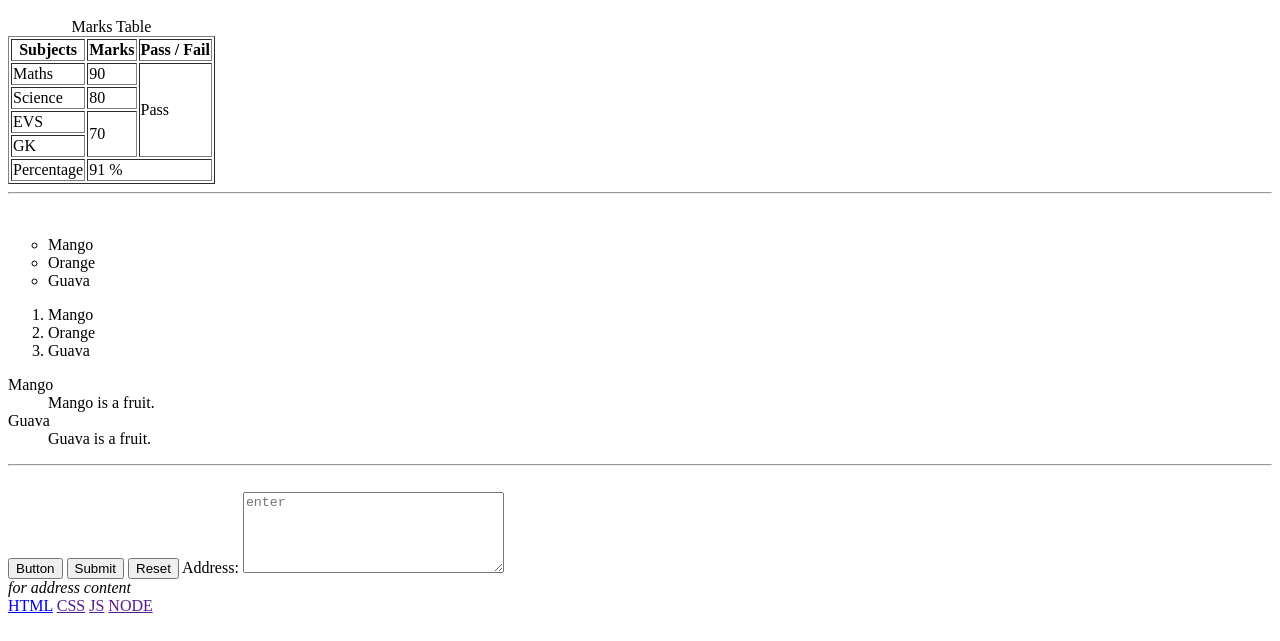
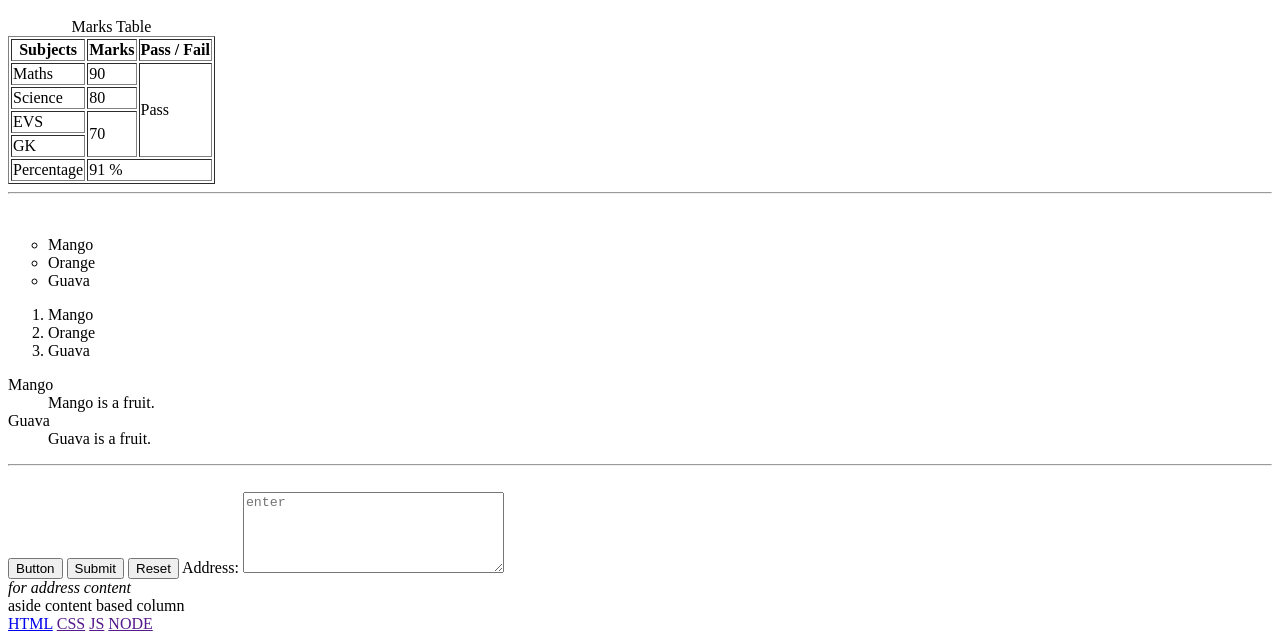
Before and after one commit to swapnil-meshram-09/html, a plain HTML site: page index.html in a window 1280 px wide. Shown: the part 6374-7015 px from the top of the page. Drawn offline with Linux system fonts and the light colour scheme.

Commit message:
new changes

```diff
--- a/index.html
+++ b/index.html
@@ -164,7 +164,7 @@
 
     <address>for address content</address>
 
-    <aside></aside>
+    <aside>aside content based column</aside>
 
     <section></section>
 
```
